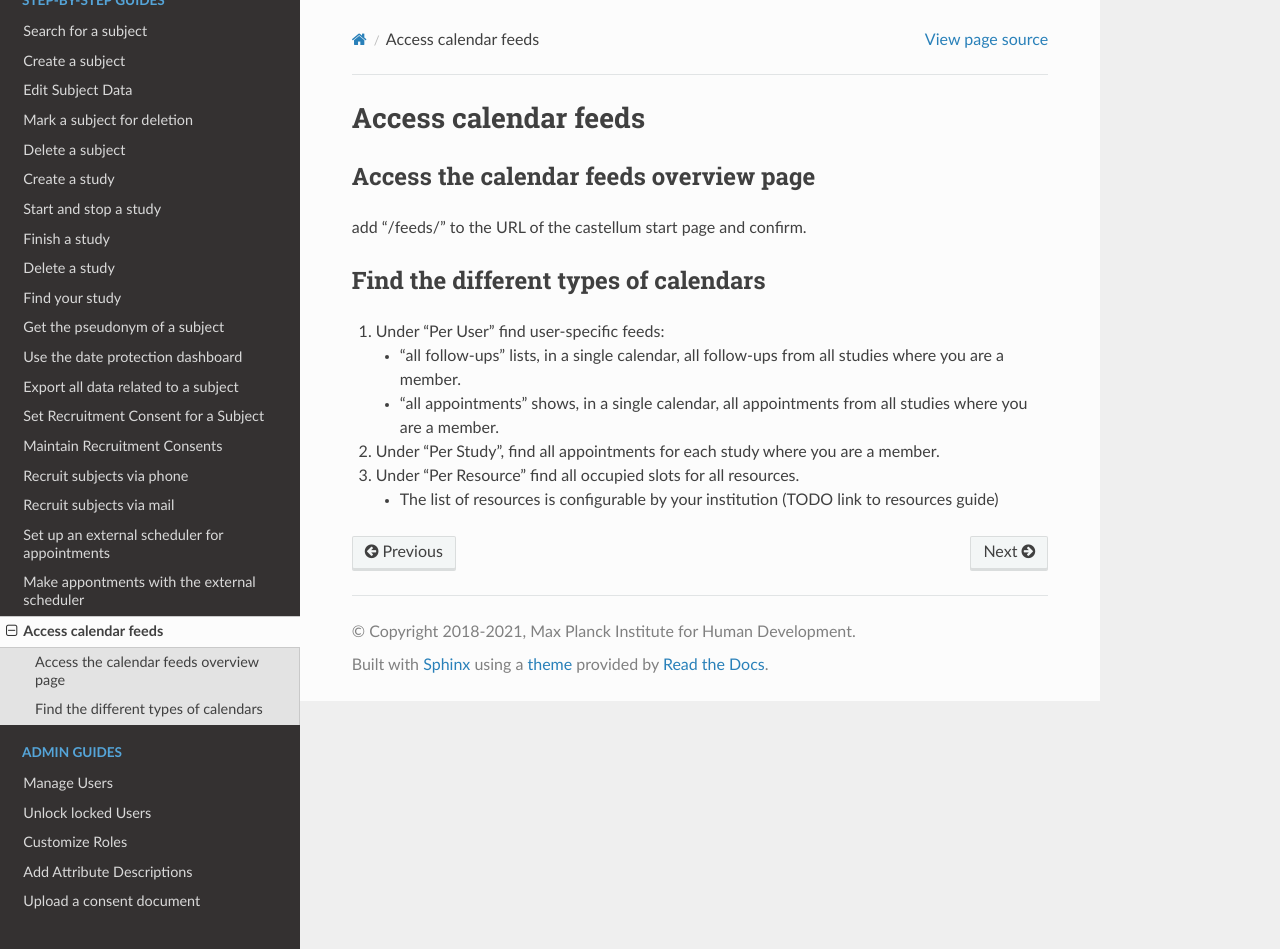
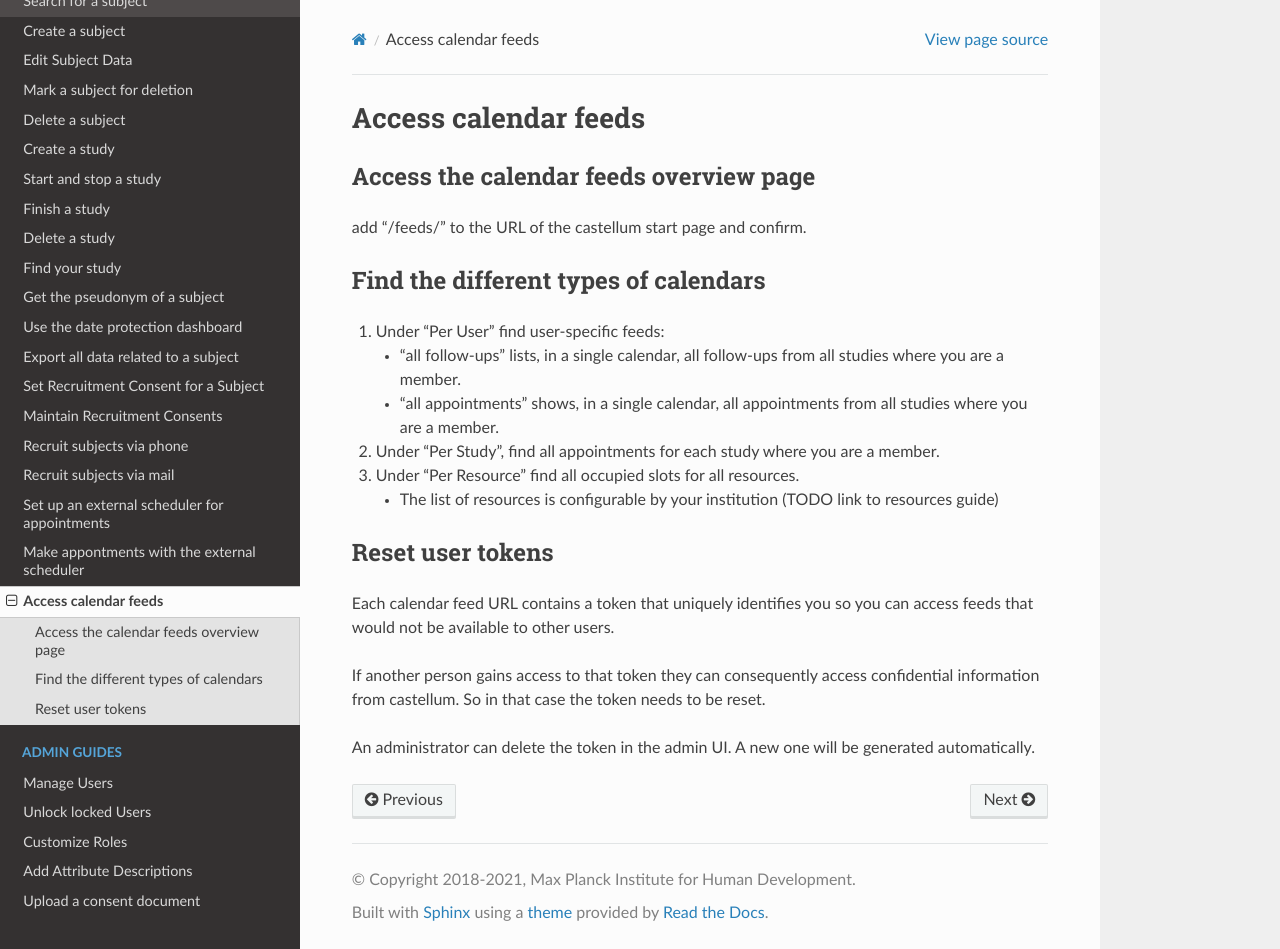
Before and after one commit to DouglasNeuroInformatics/castellum, a Sphinx documentation site: the page built from source/guides/access-calendar-feeds.rst, in a window 1280 px wide and 949 px high. Built offline with Sphinx 7.4.7 and the Read the Docs theme 2.0.0, drawn with Linux system fonts in a browser that asks for light colours.

Commit message:
add guide for resetting user tokens

```diff
--- a/source/guides/access-calendar-feeds.rst
+++ b/source/guides/access-calendar-feeds.rst
@@ -21,3 +21,16 @@ Find the different types of calendars
 3.  Under "Per Resource" find all occupied slots for all resources.
 
     -   The list of resources is configurable by your institution (TODO link to resources guide)
+
+Reset user tokens
+-----------------
+
+Each calendar feed URL contains a token that uniquely identifies you so you can
+access feeds that would not be available to other users.
+
+If another person gains access to that token they can consequently access
+confidential information from castellum. So in that case the token needs to be
+reset.
+
+An administrator can delete the token in the admin UI. A new one will be
+generated automatically.
```
